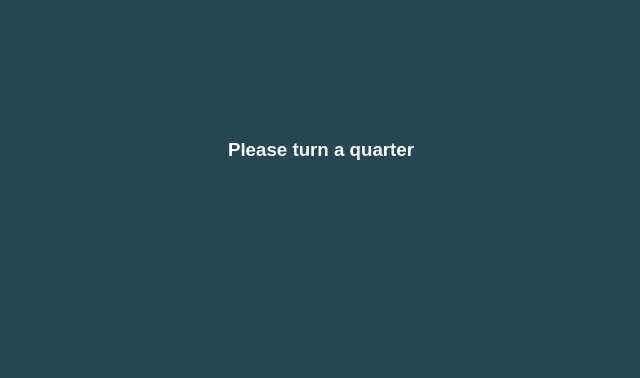
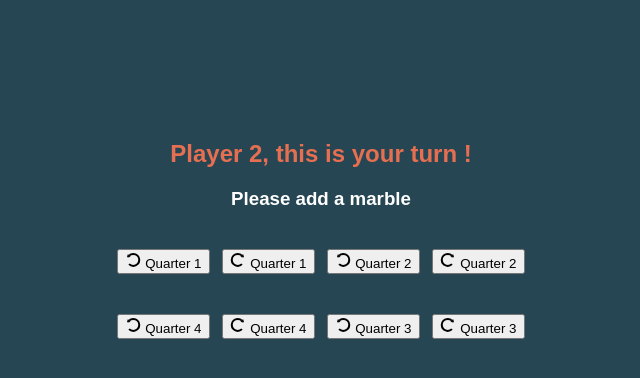
Before and after one commit to marmelab/pentago-symfony, a Symfony app: template templates/game/index.html.twig in a window 1280 px wide. Shown: the top 378 px of the page, without its empty margins (319-959 px from the left). Run offline with Twig, Linux system fonts and the light colour scheme; the template is opened without the code that fills it, so the values that code supplies are empty; some libraries are stand-ins or nearby versions.

Commit message:
Add 2 players + add quarters delimitations

```diff
--- a/public/css/game.css
+++ b/public/css/game.css
@@ -6,11 +6,14 @@
   width: 420px;
   margin: auto;
   display: flex;
-    align-items: center
+  align-items: center;
+}
+.row:first-child > .cell {
+  border-top: 1px solid;
 }
 
-.row:first-child > .cell {
-    border-top: 1px solid;
+.row:nth-child(3) > .cell {
+  border-bottom-width: 3px;
 }
 
 .cell {
@@ -30,8 +33,24 @@
   border-left: 1px solid;
 }
 
-.cell__value--1 {
+.cell:nth-child(3) {
+  border-right-width: 3px;
+}
+
+.player-color--1 {
+  color: var(--player1-color);
+}
+
+.player-bg--1 {
   background-color: var(--player1-color);
+}
+
+.player-color--2 {
+  color: var(--player2-color);
+}
+
+.player-bg--2 {
+  background-color: var(--player2-color);
 }
 
 .rotate-controls {
--- a/public/css/main.css
+++ b/public/css/main.css
@@ -1,20 +1,24 @@
 :root {
-    --main-bg-color:#264653;
-    --player1-color: #E9C46A
+  --main-bg-color: #264653;
+  --player1-color: #e9c46a;
+  --player2-color: #e76f51;
 }
 
-
-html, body {
-    margin: 0;
-    padding: 0;
-    font-family: 'Arial';
-    color: white;
+html,
+body {
+  margin: 0;
+  padding: 0;
+  font-family: "Arial";
+  color: white;
 }
 
 body {
-    background-color: var(--main-bg-color);
+  background-color: var(--main-bg-color);
 }
 
-h1, h2, h3, h4 {
-    text-align: center;
+h1,
+h2,
+h3,
+h4 {
+  text-align: center;
 }
--- a/src/Controller/GameController.php
+++ b/src/Controller/GameController.php
@@ -61,6 +61,7 @@ class GameController extends AbstractController
         return $this->render('game/index.html.twig', [
             'board' => $game["board"],
             'turnStatus' => $game["turnStatus"],
+            'currentPlayer' => $game["currentPlayer"],
             'action' =>  $action,
             'method' => 'POST',
         ]);
@@ -90,7 +91,7 @@ class GameController extends AbstractController
         $position[0] -= 1;
         $position[1] -= 1;
 
-        $game = $this->gameService->addMarbleIfPositionIsValid($game, $position);
+        $game = $this->gameService->addMarbleIfPositionIsValid($game, $position, $game["currentPlayer"]);
 
         $this->session->set($playerHash, $game);
 
--- a/src/Service/BoardService.php
+++ b/src/Service/BoardService.php
@@ -38,9 +38,9 @@ class BoardService
         return true;
     }
 
-    public function addMarble($board, $position): array
+    public function addMarble(array $board, array $position, int $value): array
     {
-        $board[$position[0]][$position[1]] = 1;
+        $board[$position[0]][$position[1]] = $value;
 
         return $board;
     }
--- a/templates/game/index.html.twig
+++ b/templates/game/index.html.twig
@@ -1,80 +1,83 @@
 {% extends 'base.html.twig' %}
 
-{% block title %}Hello GameController!
+{% block title %}Play to Pentago !
 {% endblock %}
 
 {% block stylesheets %}
 	{{ parent() }}
 
-<link href="{{ asset('css/game.css') }}" rel="stylesheet" />
+	<link href="{{ asset('css/game.css') }}" rel="stylesheet"/>
 {% endblock %}
 
 {% block body %}
 
 <form action="{{action}}" method="POST" class="game-container">
+        {% if currentPlayer == 1 %}
+            <h2 class="player-color--1">Player 1, this is your turn !</h2>
+        {% else %}
+            <h2 class="player-color--2">Player 2, this is your turn !</h2>
+        {% endif %}
 
-    {% if turnStatus == 'add_marble' %}
+		{% if turnStatus == constant('App\\Service\\GameService::ADD_MARBLE_STATUS') %}
 			<h3>Please add a marble</h3>
 		{% else %}
 			<h3>Please turn a quarter</h3>
 		{% endif %}
 
-    {% if turnStatus == 'rotate_quarter' %}
+		{% if turnStatus == constant('App\\Service\\GameService::ROTATE_QUARTER_STATUS') %}
 
 			<div class="rotate-controls">
 				<button type=" submit" name="rotation-key" value="0">
-            <img class="icon icon--inversed" src="{{ asset('svg/rotate.svg') }}" alt="clockwise rotation icon" />
+					<img class="icon icon--inversed" src="{{ asset('svg/rotate.svg') }}" alt="clockwise rotation icon"/>
 					Quarter 1
 				</button>
 				<button type="submit" name="rotation-key" value="1">
-            <img class="icon icon" src="{{ asset('svg/rotate.svg') }}" alt="counter-clockwise rotation icon" />
+					<img class="icon icon" src="{{ asset('svg/rotate.svg') }}" alt="counter-clockwise rotation icon"/>
 					Quarter 1
 				</button>
 				<button type=" submit" name="rotation-key" value="2">
-            <img class="icon icon--inversed" src="{{ asset('svg/rotate.svg') }}" alt="clockwise rotation icon" />
+					<img class="icon icon--inversed" src="{{ asset('svg/rotate.svg') }}" alt="clockwise rotation icon"/>
 					Quarter 2
 				</button>
 				<button type="submit" name="rotation-key" value="3">
-            <img class="icon icon" src="{{ asset('svg/rotate.svg') }}" alt="counter-clockwise rotation icon" />
+					<img class="icon icon" src="{{ asset('svg/rotate.svg') }}" alt="counter-clockwise rotation icon"/>
 					Quarter 2
 				</button>
 			</div>
 		{% endif %}
 
-    {#
-    Each cell has a couple of coords as value : "row-column" (e.g : "O-5")
+		{# Each cell has a couple of coords as value : "row-column" (e.g : "O-5")
         Twig inject in loops an object "loop".
         loop.index is the iterator (start 1 to 6).
         loop.parent be able to access to the first loop object.
         #}
 
+        <div class="board">
             {% for row in board %}
                 <div class="row">
                     {% for value in row %}
-        <button type="submit" name="position" {% if turnStatus !='add_marble' %} disabled="disabled" {% endif %}
-            value="{{loop.parent.loop.index}}-{{loop.index}}" class="cell cell__value--{{value}}">{{value}}</button>
+                        <button type="submit" name="position" {% if turnStatus != constant('App\\Service\\GameService::ADD_MARBLE_STATUS') %} disabled="disabled" {% endif %} value="{{loop.parent.loop.index}}-{{loop.index}}" class="cell player-bg--{{value}}"></button>
                     {% endfor %}
                 </div>
             {% endfor %}
+        </div>
 
-    {% if turnStatus == 'rotate_quarter' %}
+		{% if turnStatus == constant('App\\Service\\GameService::ROTATE_QUARTER_STATUS') %}
 			<div class="rotate-controls">
 				<button type="submit" name="rotation-key" value="6">
-            <img class="icon icon--inversed" src="{{ asset('svg/rotate.svg') }}"
-                alt="counter-clockwise rotation icon" />
+					<img class="icon icon--inversed" src="{{ asset('svg/rotate.svg') }}" alt="counter-clockwise rotation icon"/>
 					Quarter 4
 				</button>
 				<button type=" submit" name="rotation-key" value="7">
-            <img class="icon" src="{{ asset('svg/rotate.svg') }}" alt="clockwise rotation icon" />
+					<img class="icon" src="{{ asset('svg/rotate.svg') }}" alt="clockwise rotation icon"/>
 					Quarter 4
 				</button>
 				<button type="submit" name="rotation-key" value="4">
-            <img class="icon icon--inversed" src="{{ asset('svg/rotate.svg') }}"
-                alt="counter-clockwise rotation icon" />
+					<img class="icon icon--inversed" src="{{ asset('svg/rotate.svg') }}" alt="counter-clockwise rotation icon"/>
 					Quarter 3
 				</button>
 				<button type=" submit" name="rotation-key" value="5">
-            <img class="icon" src="{{ asset('svg/rotate.svg') }}" alt="clockwise rotation icon" />
+					<img class="icon" src="{{ asset('svg/rotate.svg') }}" alt="clockwise rotation icon"/>
 					Quarter 3
 				</button>
 			</div>
```
Also changed, not shown: src/Service/GameService.php (+12 -3 lines). Lines whose indentation alone changed are shown as unchanged.
